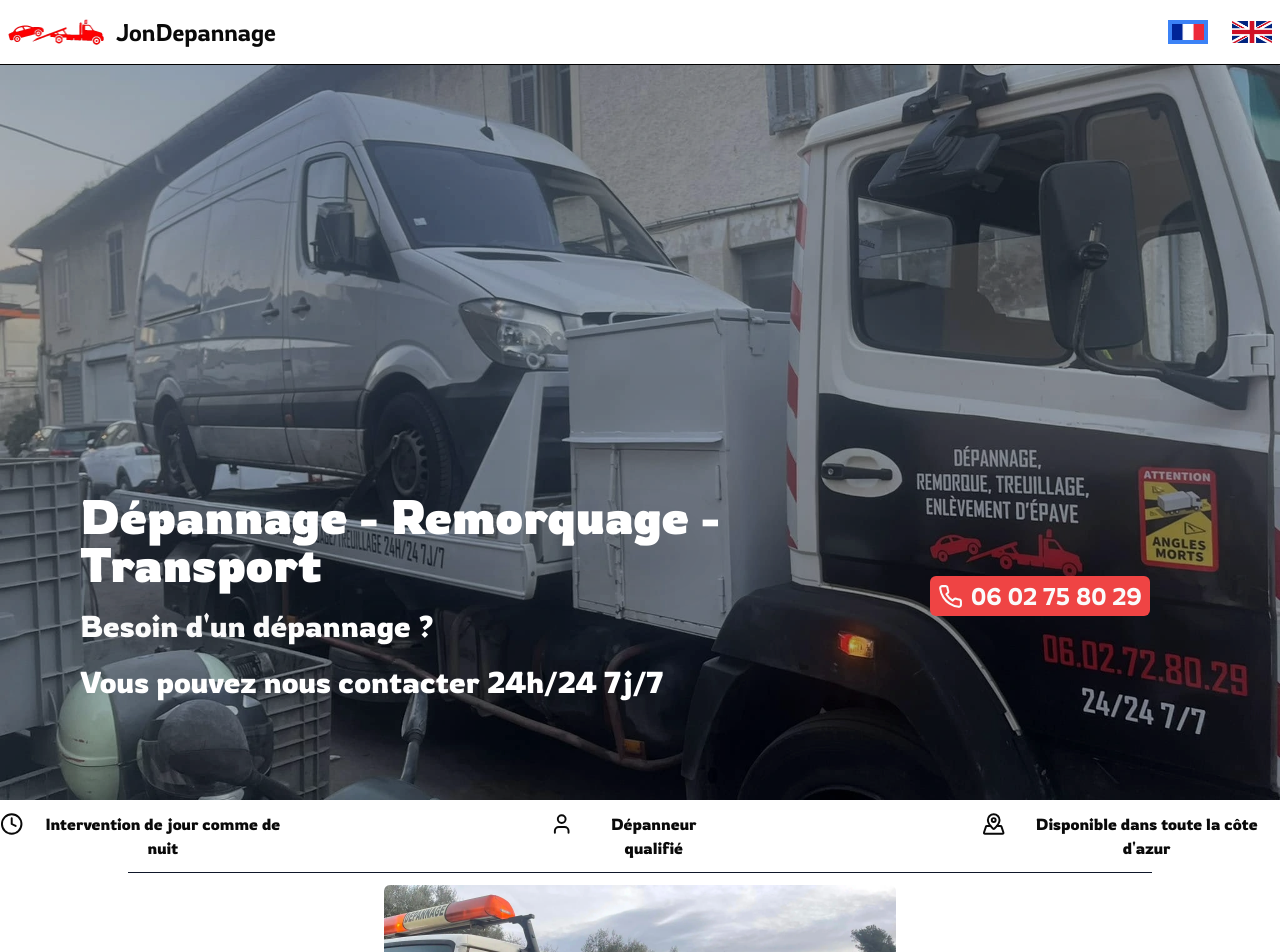
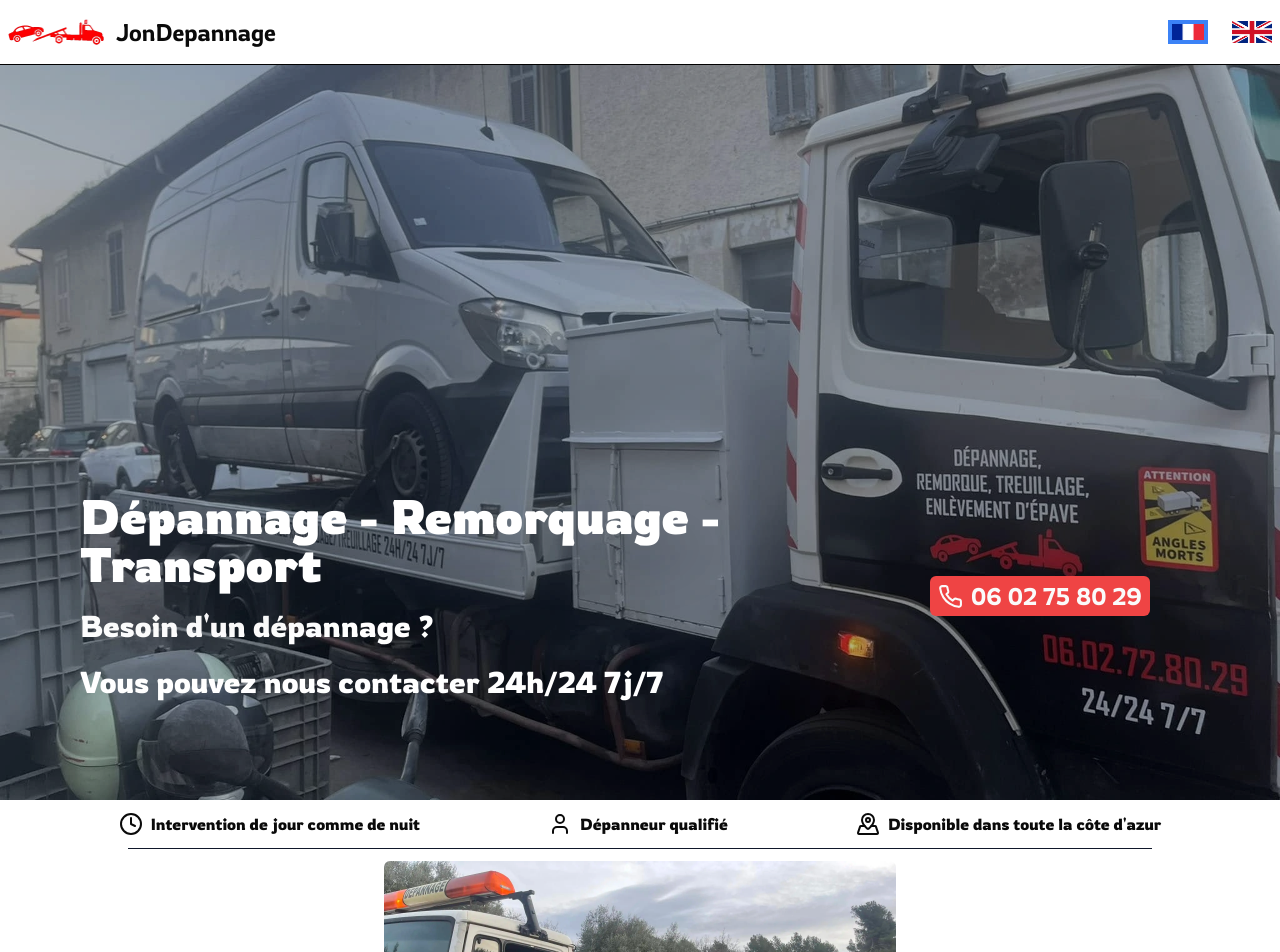
Before and after one commit to Tsukoyachi/jondepannage, a Next.js app: page / in a window 1280 px wide. Shown: the top 952 px of the page. Built offline with nearby package versions, Linux system fonts and the light colour scheme.

Commit message:
fix: Correct all layout issues in the quality component

```diff
--- a/app/components/quality/quality.tsx
+++ b/app/components/quality/quality.tsx
@@ -33,8 +33,8 @@ export default function Quality(props: QualityProps) {
                 </li>
             </ul>
 
-            <div className="hidden md:flex space-x-64 justify-center pt-3 pb-3">
-                <div className="flex">
+            <div className="hidden md:flex space-x-8 lg:space-x-16 xl:space-x-32 2xl:space-x-64 justify-center pt-3 pb-3">
+                <div className="flex items-center">
                     <Clock />
                     <p className="ml-2">
                         {props.isFrenchSelected
@@ -42,13 +42,13 @@ export default function Quality(props: QualityProps) {
                             : 'Day and night intervention'}
                     </p>
                 </div>
-                <div className="flex">
+                <div className="flex items-center">
                     <User />
                     <p className="ml-2">
                         {props.isFrenchSelected ? 'Dépanneur qualifié' : 'Qualified mechanic'}
                     </p>
                 </div>
-                <div className="flex">
+                <div className="flex items-center">
                     <MapPinned />
                     <p className="ml-2">
                         {props.isFrenchSelected
```
